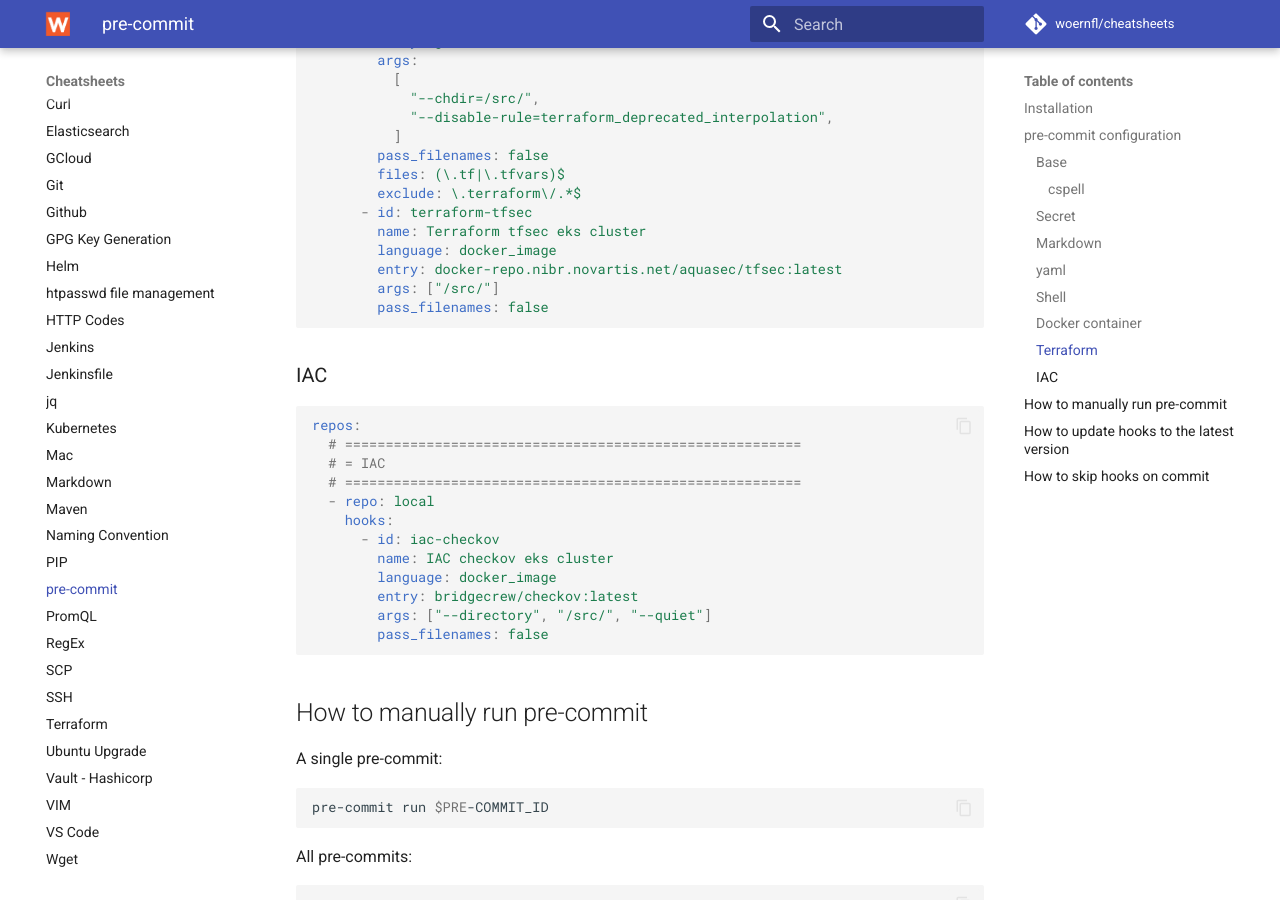
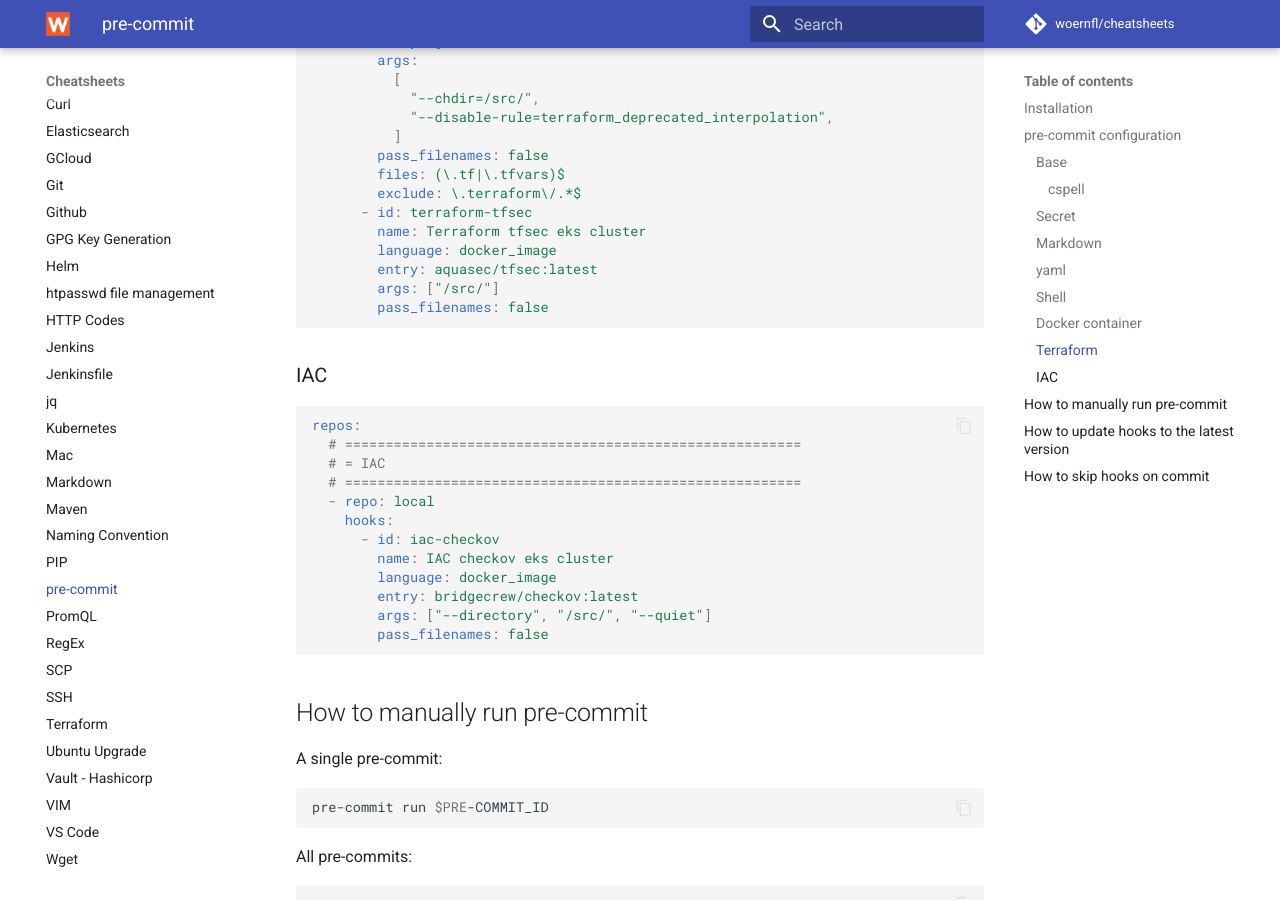
Before and after one commit to woernfl/cheatsheets, an MkDocs documentation site: the page built from docs/pre-commit.md, in a window 1280 px wide and 900 px high, scrolled down 3429 px. Built offline with MkDocs 1.6.1 and Material for MkDocs 9.7.7, drawn with Linux system fonts in a browser that asks for light colours; comment, search, counter and statistics services are not loaded.

Commit message:
Update pre-commit.md

````diff
--- a/docs/pre-commit.md
+++ b/docs/pre-commit.md
@@ -182,7 +182,7 @@ repos:
       - id: terraform-tfsec
         name: Terraform tfsec eks cluster
         language: docker_image
-        entry: docker-repo.nibr.novartis.net/aquasec/tfsec:latest
+        entry: aquasec/tfsec:latest
         args: ["/src/"]
         pass_filenames: false
 ```
````
